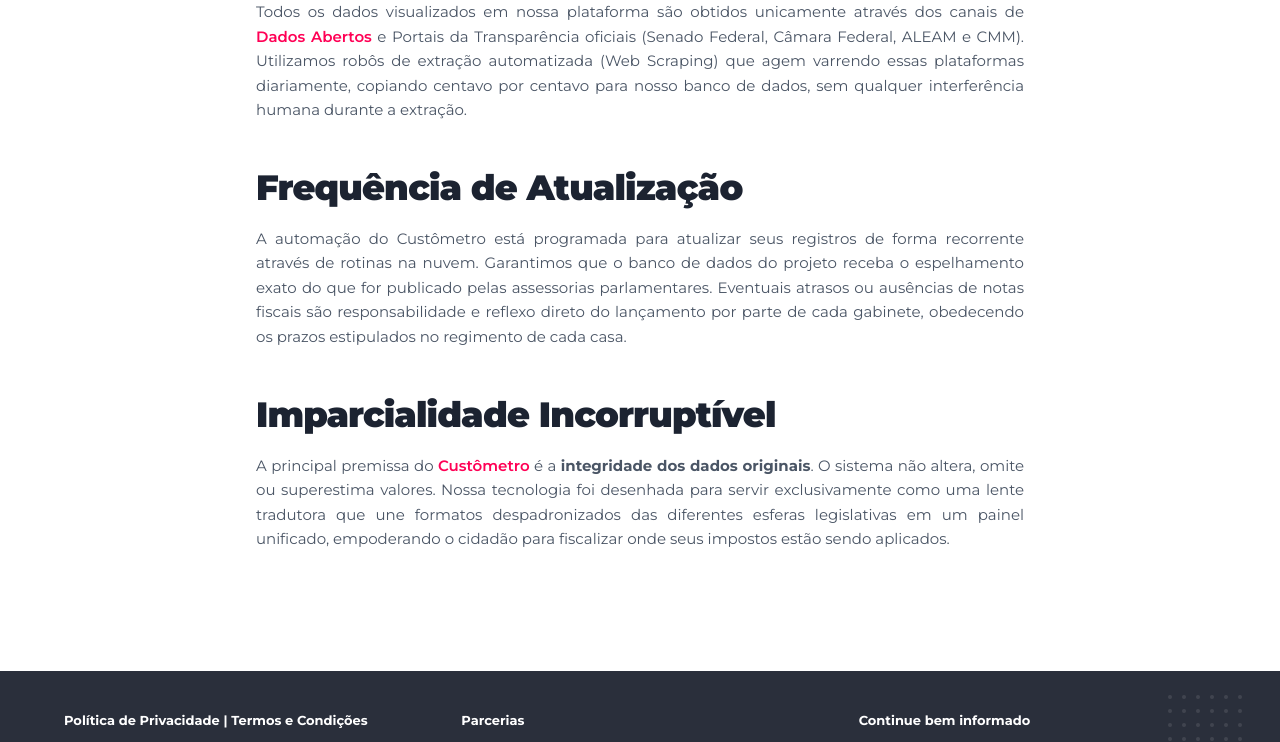
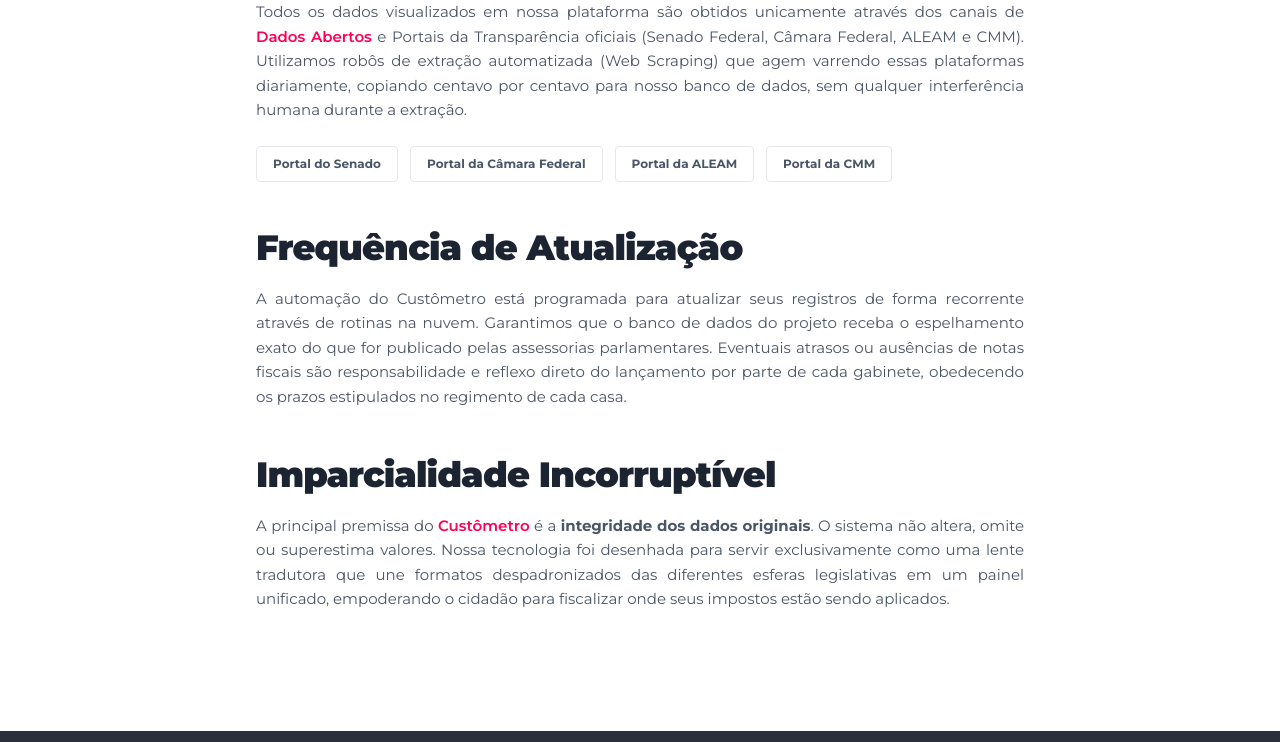
Before and after one commit to xamacomunicacao/custometro-app, a Next.js app: page /metodologia in a window 1280 px wide. Shown: the part 1205-1947 px from the top of the page. Built offline with nearby package versions, Linux system fonts and the light colour scheme.

Commit message:
feat: adicionar links diretos as fontes oficias na pagina de metodologia

```diff
--- a/src/app/metodologia/page.tsx
+++ b/src/app/metodologia/page.tsx
@@ -111,12 +111,18 @@
 
         <motion.div initial={{ opacity: 0, y: 20 }} whileInView={{ opacity: 1, y: 0 }} viewport={{ once: true }} transition={{ duration: 0.5, delay: 0.1 }}>
           <h2 className="text-[2.2rem] font-black text-[#1C2331] mb-3 tracking-tight">Fontes e Coleta (Scraping)</h2>
-          <p className="text-gray-600 text-[15px] leading-relaxed mb-10 text-justify">
+          <p className="text-gray-600 text-[15px] leading-relaxed mb-6 text-justify">
             Todos os dados visualizados em nossa plataforma são obtidos unicamente através dos canais de <span className="text-[#FF0055] font-semibold">Dados Abertos</span> e
             Portais da Transparência oficiais (Senado Federal, Câmara Federal, ALEAM e CMM). Utilizamos robôs de extração automatizada
             (Web Scraping) que agem varrendo essas plataformas diariamente, copiando centavo por centavo para nosso banco de dados,
             sem qualquer interferência humana durante a extração.
           </p>
+          <div className="flex flex-wrap gap-3 mb-10">
+            <a href="https://www12.senado.leg.br/transparencia" target="_blank" rel="noopener noreferrer" className="px-4 py-2 border border-gray-200 rounded text-[12px] font-bold text-gray-600 hover:border-[#FF0055] hover:text-[#FF0055] transition-colors">Portal do Senado</a>
+            <a href="https://www.camara.leg.br/transparencia" target="_blank" rel="noopener noreferrer" className="px-4 py-2 border border-gray-200 rounded text-[12px] font-bold text-gray-600 hover:border-[#FF0055] hover:text-[#FF0055] transition-colors">Portal da Câmara Federal</a>
+            <a href="https://transparencia.aleam.gov.br/" target="_blank" rel="noopener noreferrer" className="px-4 py-2 border border-gray-200 rounded text-[12px] font-bold text-gray-600 hover:border-[#FF0055] hover:text-[#FF0055] transition-colors">Portal da ALEAM</a>
+            <a href="https://transparencia.cmm.am.gov.br/" target="_blank" rel="noopener noreferrer" className="px-4 py-2 border border-gray-200 rounded text-[12px] font-bold text-gray-600 hover:border-[#FF0055] hover:text-[#FF0055] transition-colors">Portal da CMM</a>
+          </div>
         </motion.div>
 
         <motion.div initial={{ opacity: 0, y: 20 }} whileInView={{ opacity: 1, y: 0 }} viewport={{ once: true }} transition={{ duration: 0.5, delay: 0.15 }}>
```
